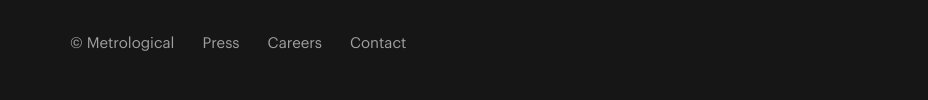
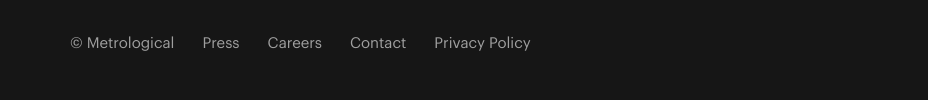
Before and after one commit to Thomvl/metrological.github.io, a plain HTML site: page contentproviders.html in a window 1280 px wide. Shown: the part 6139-6239 px from the top of the page, 0-928 px from the left. Drawn offline with nearby package versions, Linux system fonts and the light colour scheme.

Commit message:
Added privacy policy to footer

```diff
--- a/contentproviders.html
+++ b/contentproviders.html
@@ -229,6 +229,7 @@
             <li><a href="press">Press</a></li>
             <li><a href="careers">Careers</a></li>
             <li><a href="contact">Contact</a></li>
+            <li><a href="privacypolicy">Privacy Policy</a></li>
           </ul>
         </div>
         <div class="social-icons">
```
